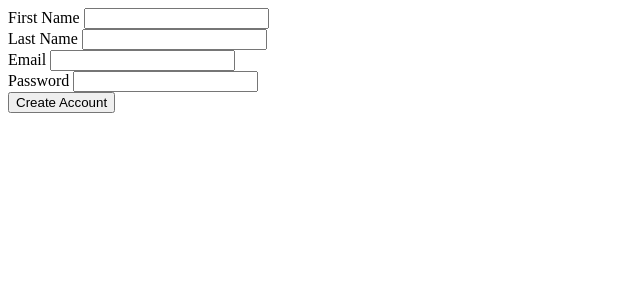
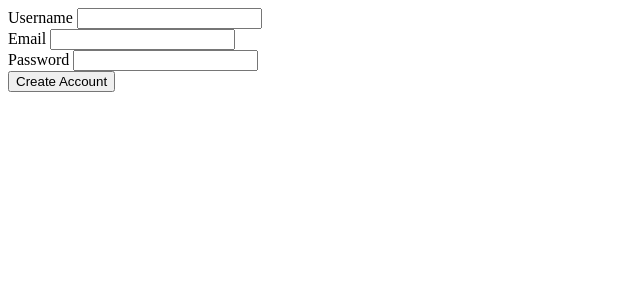
Before and after one commit to Mindcool25/2610FinalFrontend, a Django app: page /registration/sign_up/ in a window 1280 px wide. Shown: the top 300 px of the page, without its empty margins (0-640 px from the left). Run offline with Django 4.2, Linux system fonts and the light colour scheme.

Commit message:
Changed username to be first name, modified signup page

```diff
--- a/_server/core/views.py
+++ b/_server/core/views.py
@@ -64,7 +64,7 @@ class GetPost(View):
 def jsonPost(post):
     return {
             "id": post.id,
-            "user": post.user.username,
+            "user": post.user.first_name,
             "topic": post.topic,
             "title": post.title,
             "content": post.content,
--- a/_server/registration/templates/registration/sign_up.html
+++ b/_server/registration/templates/registration/sign_up.html
@@ -5,14 +5,8 @@
   {% csrf_token %}
   <div>
     <label>
-      First Name
+     Username
       <input type="text" name="first_name">
-    </label>
-  </div>
-  <div>
-    <label>
-      Last Name
-      <input type="text" name="last_name">
     </label>
   </div>
   <div>
--- a/_server/registration/views.py
+++ b/_server/registration/views.py
@@ -11,7 +11,7 @@ def sign_up(req):
             password=req.POST.get("password"),
             email=req.POST.get("email"),
             first_name=req.POST.get("first_name"),
-            last_name=req.POST.get("last_name")
+            last_name=""
         )
         login(req, user)
         return redirect("/")
```
